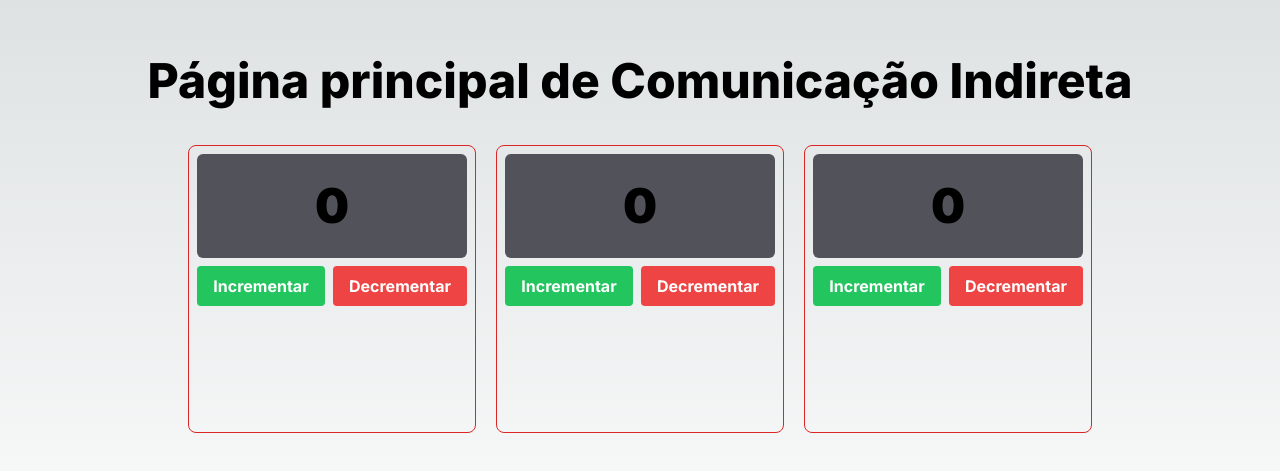
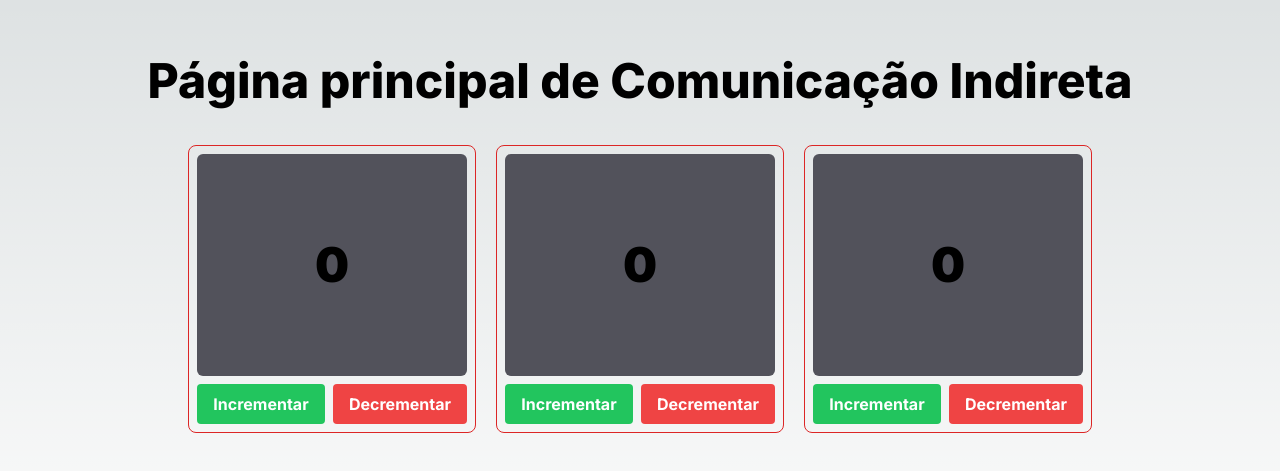
Before and after one commit to Joaovcarvalho23/Tutorial_Nextjs_Cod3r, a Next.js app in the folder app-inicial/: page /comunicacao/indireta in a window 1280 px wide. Shown: the part 155-626 px from the top of the page. Built offline with nearby package versions, Linux system fonts and the light colour scheme.

Commit message:
modificando o Display

```diff
--- a/app-inicial/src/components/comunicacao/indireta/Display.tsx
+++ b/app-inicial/src/components/comunicacao/indireta/Display.tsx
@@ -8,6 +8,7 @@ export default function Display (props: DisplayProps) {
             text-5xl font-black
             bg-zinc-600 rounded-md
             p-7 flex justify-center items-center
+            flex-1
         `}>
             {props.valor}
         </div>
```
